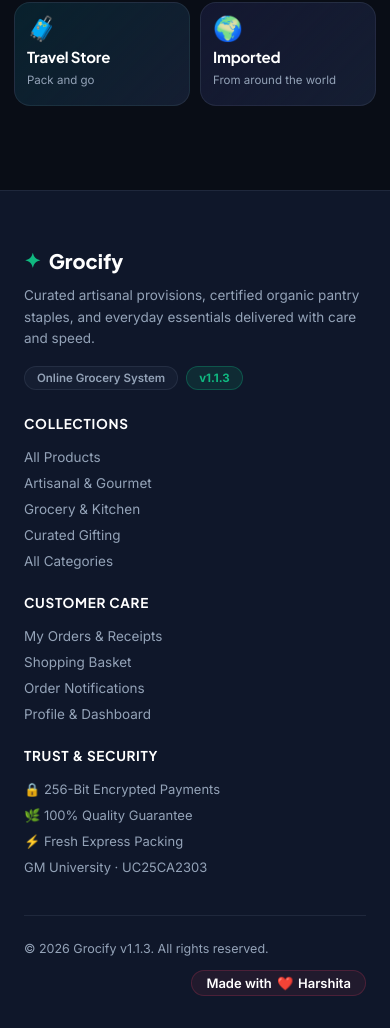
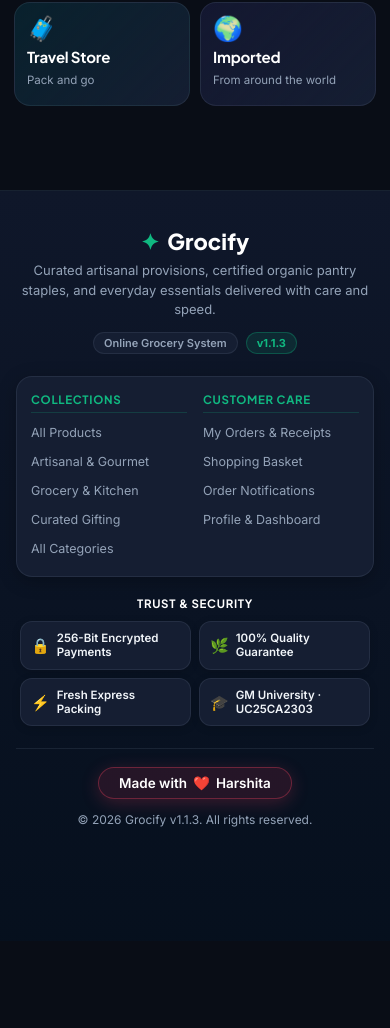
Before and after one commit to Aniket886/Grocify, a React (Vite) app: page / in a window 390 px wide. Shown: the part 2700-3728 px from the top of the page. After the commit the page ends 3641 px from the top, so only its background shows below. Built offline with nearby package versions, Linux system fonts and the light colour scheme; no server answers.

Commit message:
style(footer): redesign mobile layout with 2-column nav, trust cards & safe bottom clearance

```diff
--- a/src/components/Footer.jsx
+++ b/src/components/Footer.jsx
@@ -21,8 +21,10 @@ export default function Footer() {
             </div>
           </div>
 
-          {/* Shop */}
-          <div className="footer-col">
+          {/* Grouped Links: Collections & Customer Care */}
+          <div className="footer-links-row">
+            {/* Shop Collections */}
+            <div className="footer-col footer-col-links">
               <h4 className="footer-heading">Collections</h4>
               <ul className="footer-links">
                 <li><Link to="/products">All Products</Link></li>
@@ -34,7 +36,7 @@ export default function Footer() {
             </div>
 
             {/* Customer Care */}
-          <div className="footer-col">
+            <div className="footer-col footer-col-links">
               <h4 className="footer-heading">Customer Care</h4>
               <ul className="footer-links">
                 <li><Link to="/orders">My Orders &amp; Receipts</Link></li>
@@ -43,20 +45,33 @@ export default function Footer() {
                 <li><Link to="/profile">Profile &amp; Dashboard</Link></li>
               </ul>
             </div>
+          </div>
 
-          {/* Trust & Project Details */}
-          <div className="footer-col">
+          {/* Trust & Security */}
+          <div className="footer-col trust-col">
             <h4 className="footer-heading">Trust &amp; Security</h4>
-            <ul className="footer-links">
-              <li><span className="footer-static-item">🔒 256-Bit Encrypted Payments</span></li>
-              <li><span className="footer-static-item">🌿 100% Quality Guarantee</span></li>
-              <li><span className="footer-static-item">⚡ Fresh Express Packing</span></li>
-              <li><span className="footer-static-item">GM University · UC25CA2303</span></li>
-            </ul>
+            <div className="footer-trust-grid">
+              <div className="footer-trust-item">
+                <span className="trust-icon" aria-hidden="true">🔒</span>
+                <span className="trust-text">256-Bit Encrypted Payments</span>
+              </div>
+              <div className="footer-trust-item">
+                <span className="trust-icon" aria-hidden="true">🌿</span>
+                <span className="trust-text">100% Quality Guarantee</span>
+              </div>
+              <div className="footer-trust-item">
+                <span className="trust-icon" aria-hidden="true">⚡</span>
+                <span className="trust-text">Fresh Express Packing</span>
+              </div>
+              <div className="footer-trust-item">
+                <span className="trust-icon" aria-hidden="true">🎓</span>
+                <span className="trust-text">GM University · UC25CA2303</span>
+              </div>
+            </div>
           </div>
         </div>
 
-        {/* Bottom Bar: Copyright on left, Made with ❤️ Harshita on the right side */}
+        {/* Bottom Bar: Copyright & Made with ❤️ Harshita */}
         <div className="footer-bottom-bar">
           <p className="footer-copyright">
             © {new Date().getFullYear()} Grocify v{__APP_VERSION__}. All rights reserved.
--- a/src/styles/main.css
+++ b/src/styles/main.css
@@ -925,7 +925,7 @@ tbody tr:hover { background: var(--surface-2); }
 .muted { color: var(--text-muted); font-size: 13.5px; }
 
 /* ─────────────────────────────────────────────────────────────────────────
-   Multi-Column E-Commerce Footer (STRICTLY NOT FIXED, NATURAL SCROLL)
+   Multi-Column E-Commerce Footer (Responsive & Mobile-Optimized)
    ───────────────────────────────────────────────────────────────────────── */
 .site-footer {
   margin-top: auto;
@@ -946,14 +946,11 @@ tbody tr:hover { background: var(--surface-2); }
 }
 .footer-grid {
   display: grid;
-  grid-template-columns: 2fr 1fr 1fr 1.2fr;
+  grid-template-columns: 2fr 1fr 1fr 1.3fr;
   gap: 40px;
 }
-@media (max-width: 900px) {
-  .footer-grid { grid-template-columns: 1fr 1fr; gap: 30px; }
-}
-@media (max-width: 550px) {
-  .footer-grid { grid-template-columns: 1fr; gap: 26px; }
+.footer-links-row {
+  display: contents; /* On desktop, children sit directly in the 4-column footer-grid */
 }
 .footer-brand {
   display: flex;
@@ -988,6 +985,18 @@ tbody tr:hover { background: var(--surface-2); }
   font-weight: 600;
   color: var(--text-muted);
 }
+.footer-badge.version-badge {
+  background: rgba(16, 185, 129, 0.12);
+  color: var(--primary);
+  border-color: rgba(16, 185, 129, 0.3);
+  font-weight: 700;
+}
+.footer-badge.author-badge {
+  background: rgba(244, 63, 94, 0.1);
+  color: #fb7185;
+  border-color: rgba(244, 63, 94, 0.25);
+  font-weight: 600;
+}
 .footer-heading {
   font-family: 'Plus Jakarta Sans', sans-serif;
   font-size: 13.5px;
@@ -1015,9 +1024,24 @@ tbody tr:hover { background: var(--surface-2); }
   color: var(--primary);
   text-decoration: none;
 }
-.footer-static-item {
+.footer-trust-grid {
+  display: flex;
+  flex-direction: column;
+  gap: 12px;
+}
+.footer-trust-item {
+  display: flex;
+  align-items: center;
+  gap: 9px;
   color: var(--text-muted);
   font-size: 13px;
+}
+.footer-trust-item .trust-icon {
+  font-size: 15px;
+  flex-shrink: 0;
+}
+.footer-trust-item .trust-text {
+  line-height: 1.3;
 }
 .footer-bottom-bar {
   border-top: 1px solid var(--border);
@@ -1035,19 +1059,6 @@ tbody tr:hover { background: var(--surface-2); }
   margin-left: auto;
   display: flex;
   align-items: center;
-}
-
-.footer-badge.version-badge {
-  background: rgba(16, 185, 129, 0.12);
-  color: var(--primary);
-  border-color: rgba(16, 185, 129, 0.3);
-  font-weight: 700;
-}
-.footer-badge.author-badge {
-  background: rgba(244, 63, 94, 0.1);
-  color: #fb7185;
-  border-color: rgba(244, 63, 94, 0.25);
-  font-weight: 600;
 }
 .footer-credit {
   font-size: 13px;
@@ -1055,11 +1066,13 @@ tbody tr:hover { background: var(--surface-2); }
   color: var(--text-strong);
   display: inline-flex;
   align-items: center;
-  gap: 5px;
+  gap: 6px;
   background: rgba(244, 63, 94, 0.08);
-  border: 1px solid rgba(244, 63, 94, 0.2);
-  padding: 4px 14px;
+  border: 1px solid rgba(244, 63, 94, 0.25);
+  padding: 5px 16px;
   border-radius: 999px;
+  box-shadow: 0 2px 10px rgba(244, 63, 94, 0.12);
+  transition: all 0.2s ease;
 }
 .heart-icon {
   color: #f43f5e;
@@ -1075,6 +1088,160 @@ tbody tr:hover { background: var(--surface-2); }
   text-decoration: none;
 }
 .footer-sub-links a:hover { color: var(--primary); }
+
+/* ─────────────────────────────────────────────────────────────────────────
+   Mobile Footer Optimization (< 768px)
+   - Extra bottom padding so "Made with ❤️ Harshita" is never trapped by bottom nav
+   - Balanced 2-column card layout for Collections & Customer Care
+   - 2x2 grid for Trust & Security badges
+   - Centered brand header & highlighted author credit
+   ───────────────────────────────────────────────────────────────────────── */
+@media (max-width: 768px) {
+  .site-footer {
+    padding: 36px 16px calc(112px + env(safe-area-inset-bottom, 24px)) !important;
+    background: linear-gradient(180deg, var(--bg-elev) 0%, rgba(6, 16, 30, 0.98) 100%);
+  }
+  .footer-inner {
+    gap: 22px;
+  }
+  .footer-grid {
+    display: flex;
+    flex-direction: column;
+    gap: 20px;
+  }
+  .brand-col {
+    text-align: center;
+    display: flex;
+    flex-direction: column;
+    align-items: center;
+    padding-bottom: 2px;
+  }
+  .footer-brand {
+    justify-content: center;
+    font-size: 22px;
+    margin-bottom: 6px;
+  }
+  .footer-about {
+    max-width: 440px;
+    margin: 0 auto 12px;
+    font-size: 13px;
+    line-height: 1.5;
+    text-align: center;
+    color: var(--text-muted);
+  }
+  .footer-pill-badges {
+    justify-content: center;
+    gap: 8px;
+  }
+  .footer-badge {
+    padding: 3px 10px;
+    font-size: 11px;
+  }
+
+  /* Two-column grouped card for Collections & Customer Care */
+  .footer-links-row {
+    display: grid;
+    grid-template-columns: 1fr 1fr;
+    gap: 16px;
+    background: var(--surface);
+    border: 1px solid var(--border);
+    border-radius: 16px;
+    padding: 16px 14px;
+    box-shadow: 0 4px 18px rgba(0, 0, 0, 0.25);
+  }
+  .footer-links-row .footer-heading {
+    font-size: 11.5px;
+    margin-bottom: 10px;
+    color: var(--primary);
+    border-bottom: 1px solid rgba(16, 185, 129, 0.2);
+    padding-bottom: 5px;
+    letter-spacing: 0.06em;
+  }
+  .footer-links-row .footer-links {
+    gap: 8px;
+  }
+  .footer-links-row .footer-links a {
+    font-size: 12.5px;
+    line-height: 1.35;
+    padding: 2px 0;
+    display: inline-block;
+  }
+
+  /* Trust & Security: 2x2 grid of modern badges */
+  .trust-col {
+    padding: 0 4px;
+  }
+  .trust-col .footer-heading {
+    text-align: center;
+    font-size: 11.5px;
+    margin-bottom: 10px;
+    color: var(--text-strong);
+    letter-spacing: 0.06em;
+  }
+  .footer-trust-grid {
+    display: grid;
+    grid-template-columns: 1fr 1fr;
+    gap: 8px;
+  }
+  .footer-trust-item {
+    background: var(--surface);
+    border: 1px solid var(--border);
+    border-radius: 12px;
+    padding: 9px 10px;
+    display: flex;
+    align-items: center;
+    gap: 7px;
+    font-size: 11.5px;
+    font-weight: 600;
+    color: var(--text);
+    box-shadow: 0 2px 8px rgba(0, 0, 0, 0.15);
+  }
+  .footer-trust-item .trust-icon {
+    font-size: 15px;
+  }
+  .footer-trust-item .trust-text {
+    line-height: 1.25;
+  }
+
+  /* Bottom Bar with prominent clearance & centered credit */
+  .footer-bottom-bar {
+    flex-direction: column;
+    align-items: center;
+    text-align: center;
+    gap: 12px;
+    padding-top: 18px;
+    border-top: 1px solid var(--border);
+  }
+  .footer-right-credit {
+    margin: 0 auto;
+    order: 1; /* Shows "Made with ❤️ Harshita" first/prominently */
+  }
+  .footer-copyright {
+    order: 2;
+    font-size: 12px;
+    color: var(--text-muted);
+  }
+  .footer-credit {
+    font-size: 13.5px;
+    padding: 7px 20px;
+    background: rgba(244, 63, 94, 0.12);
+    border: 1px solid rgba(244, 63, 94, 0.35);
+    box-shadow: 0 4px 18px rgba(244, 63, 94, 0.22);
+  }
+}
+
+@media (max-width: 380px) {
+  .footer-links-row {
+    padding: 14px 10px;
+    gap: 10px;
+  }
+  .footer-links-row .footer-links a {
+    font-size: 11.5px;
+  }
+  .footer-trust-grid {
+    grid-template-columns: 1fr;
+  }
+}
 
 /* -------- Home Hero (Modern Niche E-Commerce - Centered & Justified) -------- */
 .home-container {
```
Lines whose indentation alone changed are shown as unchanged.
